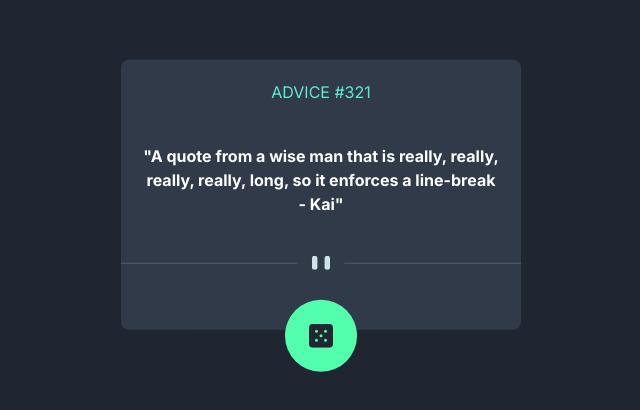
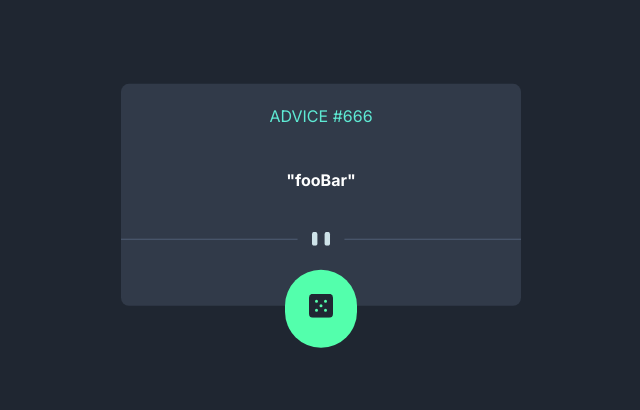
Before and after one commit to TheLeanMachine/react-challenge-advice-generator, a Next.js app: page / in a window 1280 px wide. Shown: the part 180-590 px from the top of the page, without its empty margins (319-959 px from the left). Built offline with nearby package versions, Linux system fonts and the light colour scheme.

Commit message:
Simple use of React-state

```diff
--- a/src/app/page.tsx
+++ b/src/app/page.tsx
@@ -1,20 +1,26 @@
 "use client";
 
-import React from 'react';
+import React, { useState } from 'react';
 import Image from 'next/image';
 
 import { Advice } from '../components/Advice'
 
 export default function AdviceGenerator() {
 
+  let [advice, setAdvice] = useState(new Advice({ adviceId: '666', message: 'fooBar' }));
 
+  function handleClick() {
+    setAdvice(new Advice({ adviceId: '777', message: 'yuk yuk' }));
+  }
+
+  // <Advice adviceId="321" message="A quote from a wise man that is really, really, really, really, long, so it enforces a line-break - Kai" />
 
   return ( // flex min-h-screen flex-col items-center justify-between p-24 bg-[#1f2631]
     <main style={{ width: '400px', padding: '0 0 50px 0' }} className="absolute top-1/2 -translate-y-1/2 left-1/2 -translate-x-1/2 border-0 border-black border-solid">
 
       <div className="rounded-lg bg-[#313a49] text-center border-0 border-white border-solid">
 
-        <Advice adviceId="321" message="A quote from a wise man that is really, really, really, really, long, so it enforces a line-break - Kai" />
+        { advice.render() }
 
         <div style={{ padding: '20px 0 60px 0' }} className="border-0 border-white border-solid">
           <Image
@@ -26,6 +32,7 @@ export default function AdviceGenerator() {
         </div>
 
         <div className="absolute bottom-2 left-1/2 -translate-x-1/2 w-26 p-6 rounded-full bg-[#53ffac]">
+          <button onClick={handleClick}>
             <Image
               src="/images/icon-dice.svg"
               alt="---"
@@ -33,6 +40,7 @@ export default function AdviceGenerator() {
               height={24}
               className="m-auto"
             />
+          </button>
         </div>
       </div>
 
--- a/src/components/Advice.tsx
+++ b/src/components/Advice.tsx
@@ -15,14 +15,26 @@ export class Advice extends Component<AdviceProps, AdviceState> {
         super(props);
     }
 
+    /*
     componentWillMount(): void {
         this.setState({
             adviceId: this.props.adviceId,
             message: this.props.message
         });
+        console.log('YYY ' + JSON.stringify(this.state))
     }
+    */
 
     render(): any {
+        return (
+            <>
+                <h1 className="uppercase text-teal-300 py-5">Advice #{this.props.adviceId}</h1>
+                <div className="p-5 text-white font-bold">
+                    &quot;{this.props.message}&quot;
+                </div>
+            </>
+        )
+        /*
         return (
             <>
                 <h1 className="uppercase text-teal-300 py-5">Advice #{this.state.adviceId}</h1>
@@ -31,5 +43,6 @@ export class Advice extends Component<AdviceProps, AdviceState> {
                 </div>
             </>
         )
+        */
     }
 }
```
Lines whose indentation alone changed are shown as unchanged.
